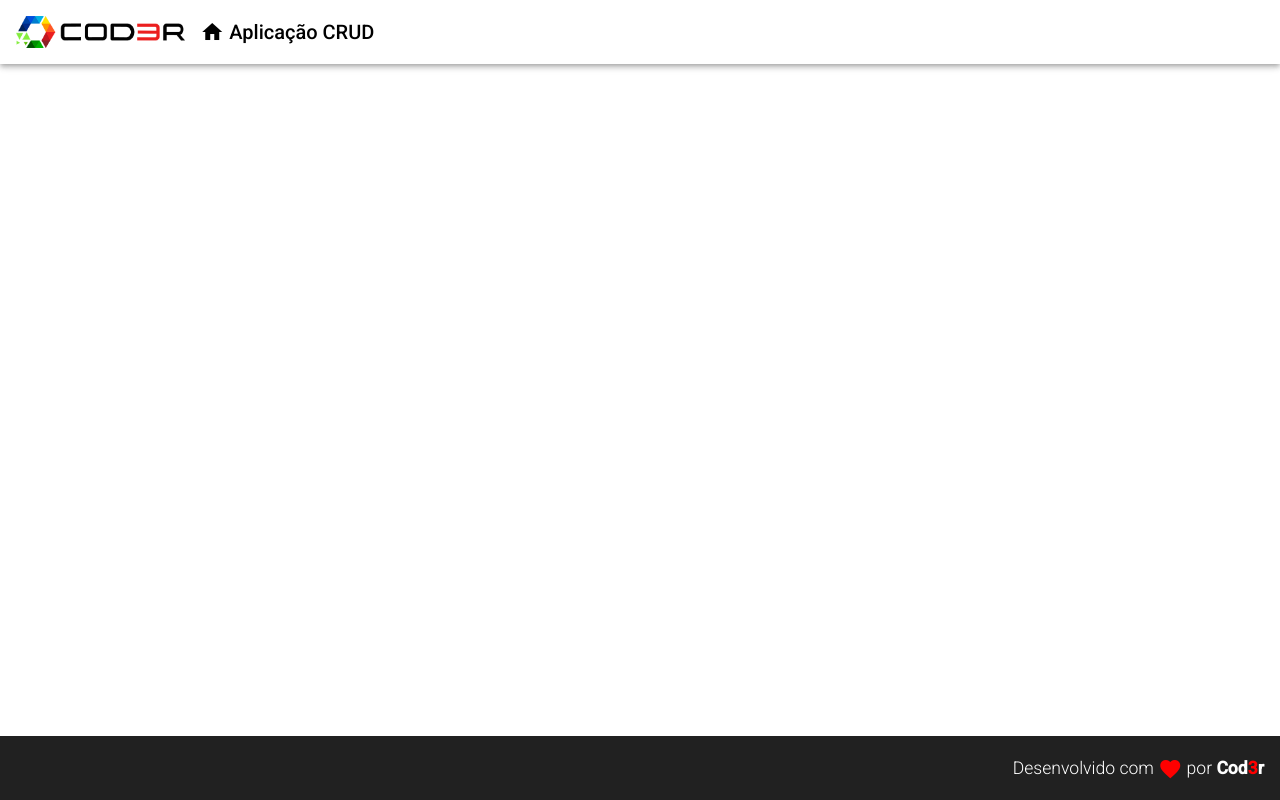
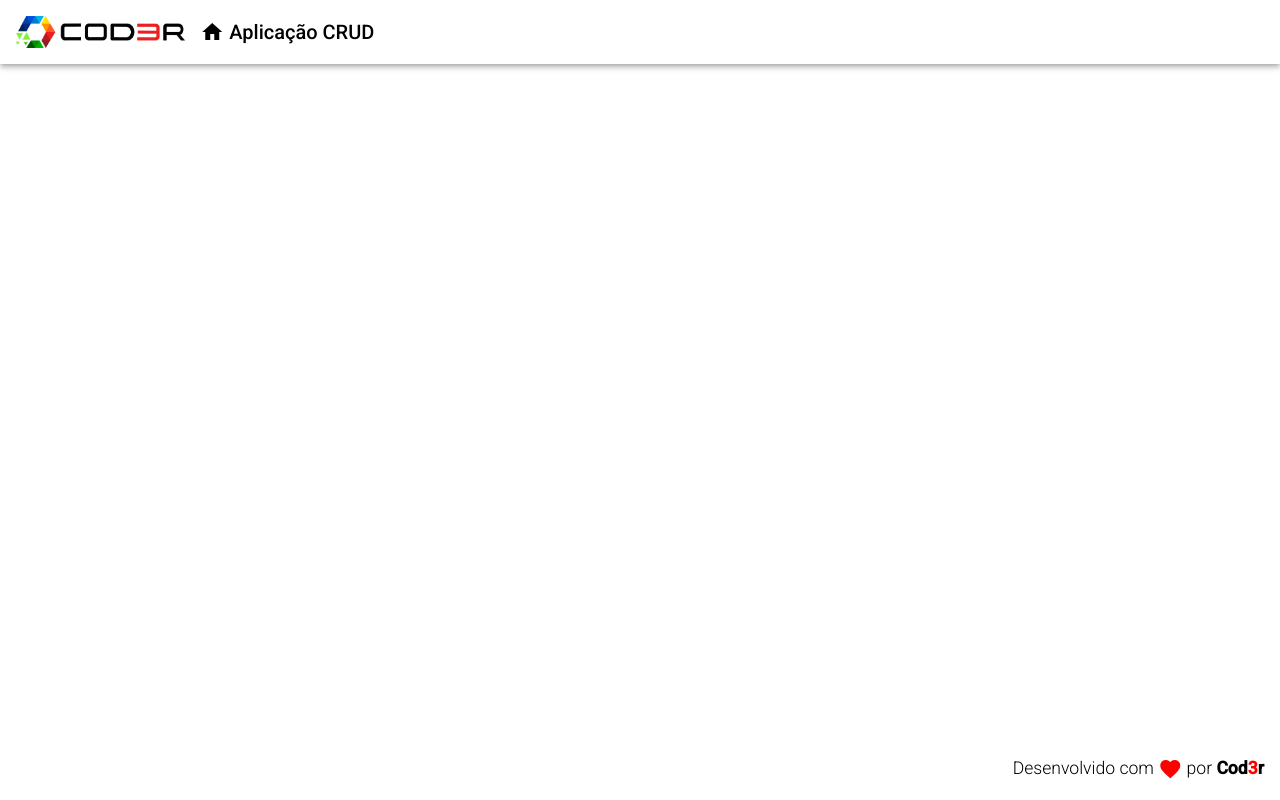
Before and after one commit to fpbulow/Angular-Cod3r, an Angular app: page / in a window 1280 px wide. Built offline with nearby package versions, Linux system fonts and the light colour scheme.

Commit message:
Alterado styles do componente footer

```diff
--- a/src/app/components/template/footer/footer.component.css
+++ b/src/app/components/template/footer/footer.component.css
@@ -3,6 +3,8 @@
     bottom: 0;
     display: flex;
     justify-content: flex-end;
+    background-color: white;
+    color: black;
 }
 
 .footer > span {
```
